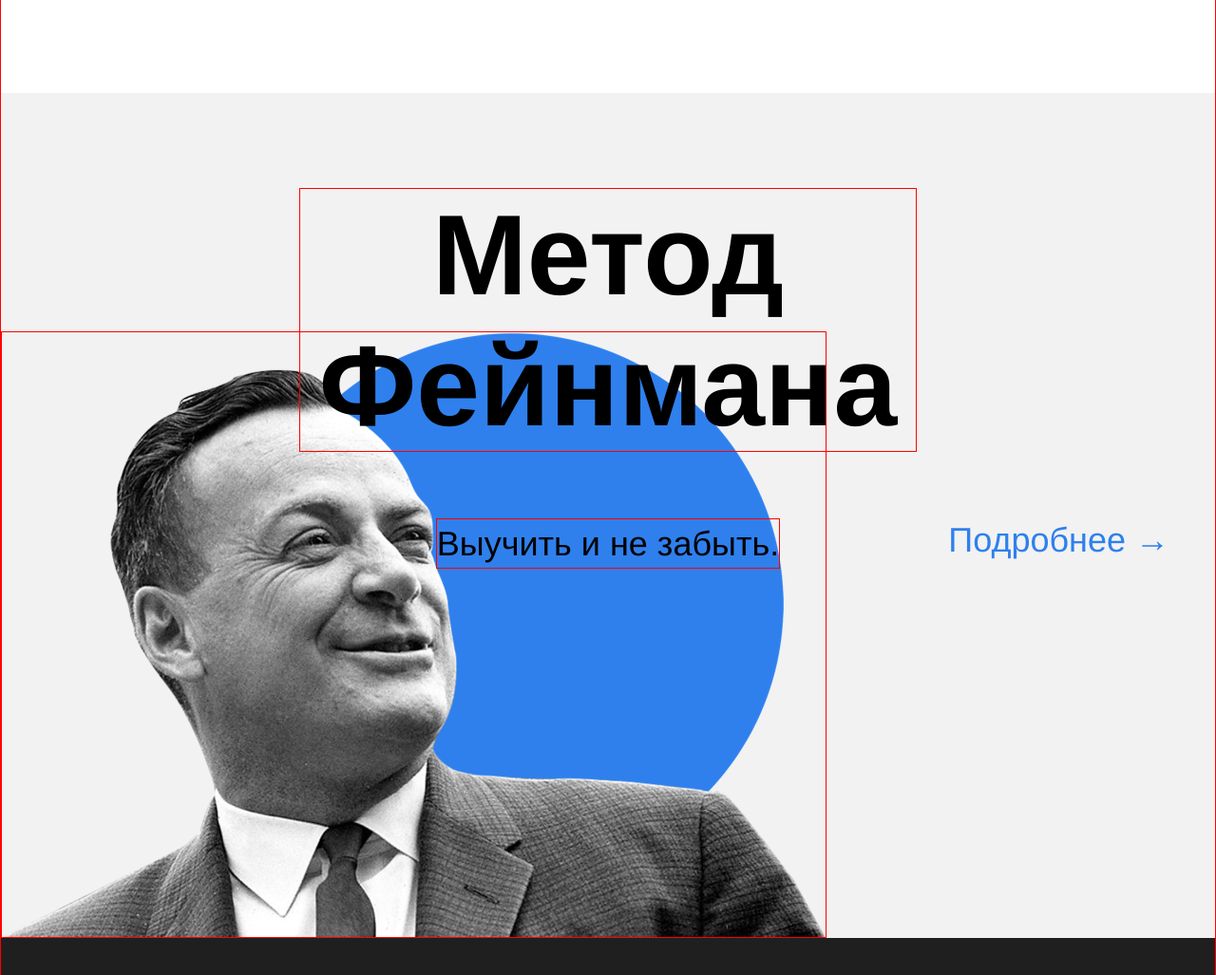
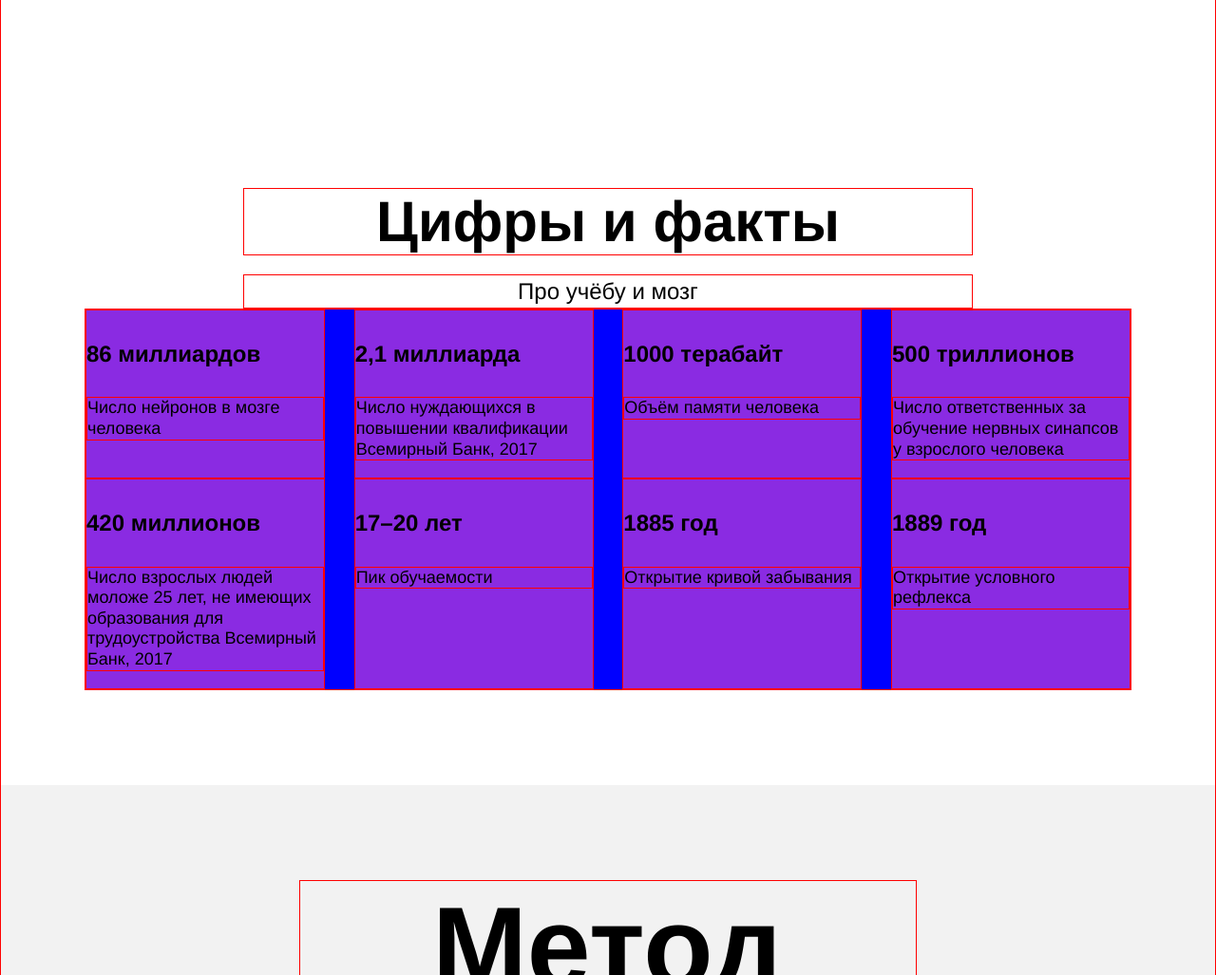
Before and after one commit to lizaelkina/how-to-learn-bootcamp, a plain HTML site: page index.html in a window 1280 px wide. Shown: the part 1269-2296 px from the top of the page at 95% size. Drawn offline with Linux system fonts and the light colour scheme.

Commit message:
Секция, блок digits, частично

```diff
--- a/index.html
+++ b/index.html
@@ -38,6 +38,45 @@
       </div>
     </section>
     <section class="digits">
+      <h2 class="section-title">Цифры и факты</h2>
+      <h3 class="section-subtitle">Про учёбу и мозг</h3>
+      <div class="table">
+        <div class="table__cell">
+          <h4 class="table__heading">86 миллиардов</h4>
+          <p class="table__text">Число нейронов в мозге человека</p>
+        </div>
+        <div class="table__cell">
+          <h4 class="table__heading">2,1 миллиарда</h4>
+          <p class="table__text">Число нуждающихся в повышении квалификации
+            Всемирный Банк, 2017</p>
+        </div>
+        <div class="table__cell">
+          <h4 class="table__heading">1000 терабайт</h4>
+          <p class="table__text">Объём памяти человека</p>
+        </div>
+        <div class="table__cell">
+          <h4 class="table__heading">500 триллионов</h4>
+          <p class="table__text">Число ответственных за обучение нервных синапсов у взрослого человека</p>
+        </div>
+        <div class="table__cell">
+          <h4 class="table__heading">420 миллионов</h4>
+          <p class="table__text">Число взрослых людей моложе 25 лет, не имеющих образования для трудоустройства
+              Всемирный Банк, 2017
+          </p>
+        </div>
+        <div class="table__cell">
+          <h4 class="table__heading">17–20 лет</h4>
+          <p class="table__text">Пик обучаемости</p>
+        </div>
+        <div class="table__cell">
+          <h4 class="table__heading">1885 год</h4>
+          <p class="table__text">Открытие кривой забывания</p>
+        </div>
+        <div class="table__cell">
+          <h4 class="table__heading">1889 год</h4>
+          <p class="table__text">Открытие условного рефлекса</p>
+        </div>
+      </div>
     </section>
     <section class="feynman">
       <h2 class="feynman__title">Метод Фейнмана</h2>
--- a/styles/style.css
+++ b/styles/style.css
@@ -124,6 +124,59 @@ div, img, h1, h2, h3, p {
 
 .two-columns__span-accent_conclusion {
   font-weight: 600;
+}
+
+.digits {
+  display: flex;
+  flex-direction: column;
+  align-items: center;
+  justify-content: flex-start;
+}
+
+.section-title {
+  margin: 100px 0 0 0;
+  width: 60%;
+  text-align: center;
+  line-height: 1.15;
+  font-size: 60px;
+  font-weight: 600;
+}
+
+.section-subtitle {
+  margin: 20px 0 0 0;
+  width: 60%;
+  text-align: center;
+  line-height: 34px;
+  font-size: 24px;
+  font-weight: normal;
+}
+
+.table {
+  background: blue;
+  margin: 0 auto 100px;
+  width: 1100px;
+  display: flex;
+  flex-direction: row;
+  align-items: stretch;
+  justify-content: space-between;
+  flex-wrap: wrap;
+}
+
+.table__cell {
+  background: blueviolet;
+  width: 250px;
+}
+
+.table__heading {
+  line-height: 1.15;
+  font-size: 24px;
+  font-weight: 600;
+}
+
+.table__text {
+  line-height: 1.2;
+  font-size: 18px;
+  font-weight: normal;
 }
 
 .feynman {
```
